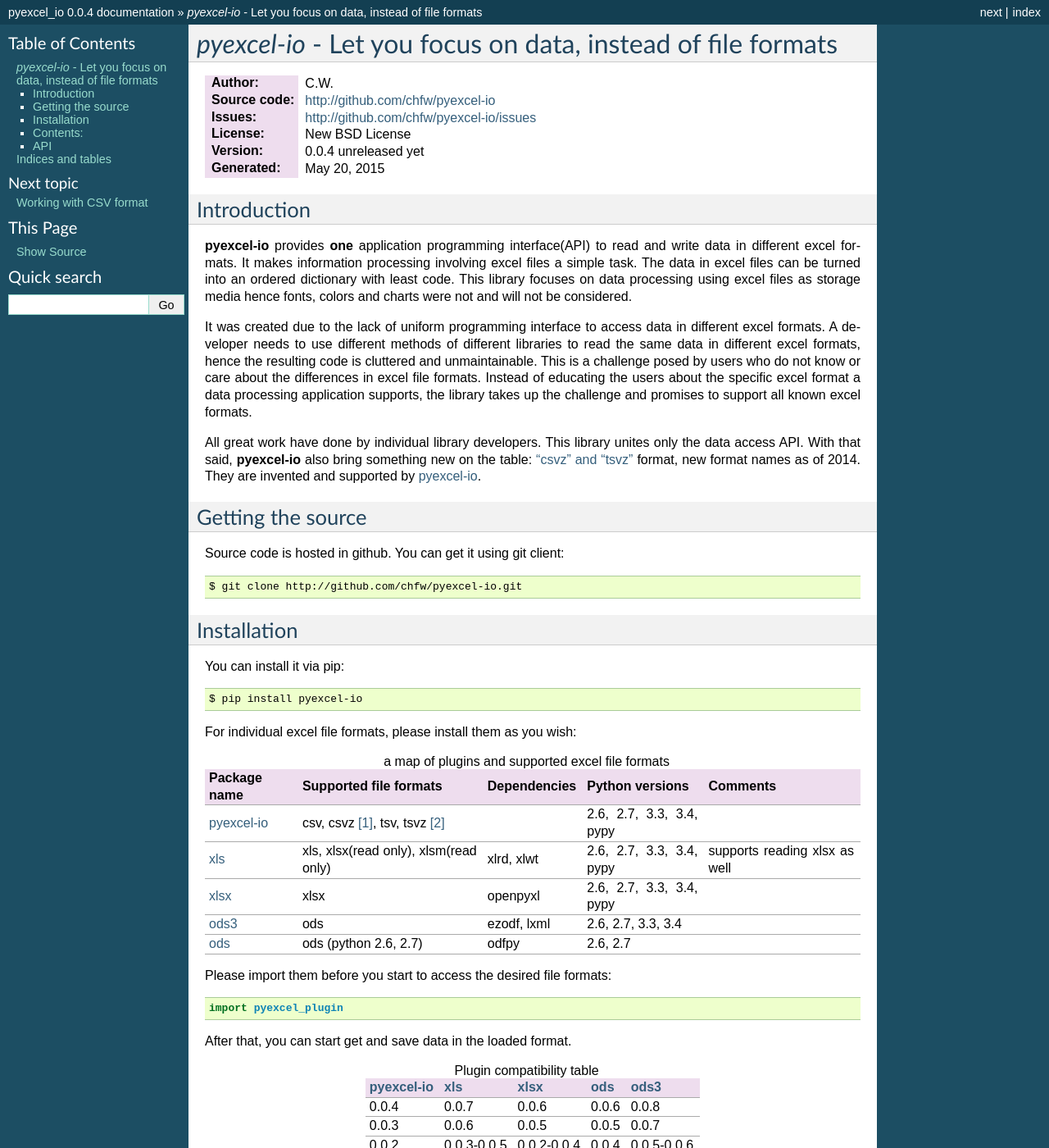
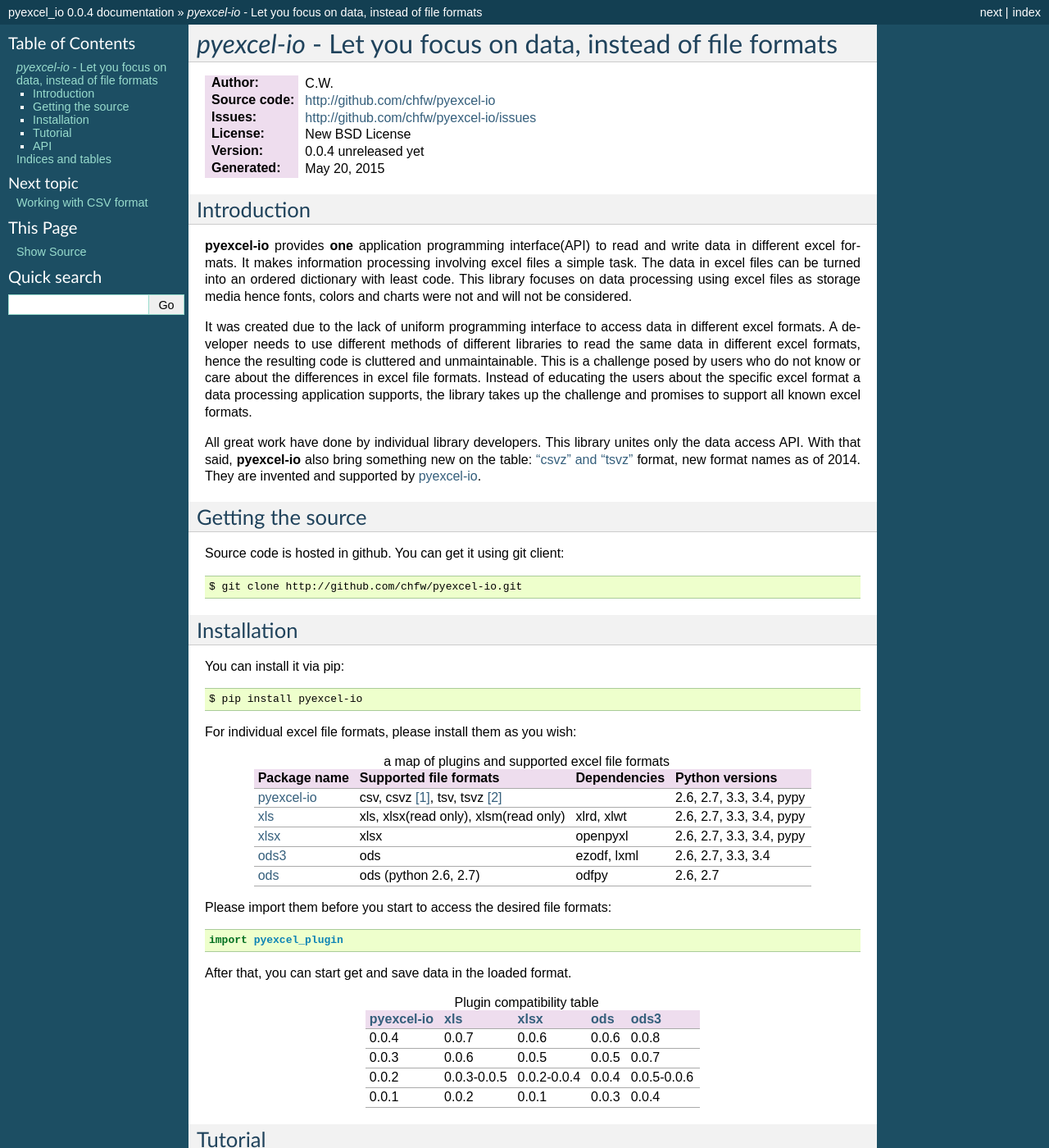
Before and after one commit to pyexcel/pyexcel-io, a Sphinx documentation site: the page built from doc/source/index.rst, in a window 1280 px wide and 1400 px high. Shown: the whole window at 82% size. Built offline with Sphinx 7.4.7, drawn with Linux system fonts in a browser that asks for light colours; some of the changed text lies outside the part shown.

```diff
--- a/doc/source/conf.py
+++ b/doc/source/conf.py
@@ -136,6 +136,8 @@ html_theme = 'default'
 # relative to this directory. They are copied after the builtin static files,
 # so a file named "default.css" will overwrite the builtin "default.css".
 html_static_path = ['_static']
+def setup(app):
+    app.add_stylesheet('theme_overrides.css')
 
 # Add any extra paths that contain custom files (such as robots.txt or
 # .htaccess) here, relative to this directory. These files are copied
--- a/doc/source/django.rst
+++ b/doc/source/django.rst
@@ -46,6 +46,11 @@ used here to demonstate it::
     ...
     ...     def __call__(self, **keywords):
     ...         return keywords
+
+.. note::
+   You can visit
+   `django-excel documentation <http://django-excel.readthedocs.org/en/latest/>`_
+   if you would prefer a real django model to be used in tutorial.
 
 Write data to a django model
 --------------------------------------------------------------------------------
--- a/doc/source/index.rst
+++ b/doc/source/index.rst
@@ -57,15 +57,15 @@ For individual excel file formats, please install them as you wish:
 .. _a-map-of-plugins-and-file-formats:
 .. table:: a map of plugins and supported excel file formats
 
-   ============== ======================================= ============= ======================== =============================
-   Package name   Supported file formats                  Dependencies  Python versions          Comments
-   ============== ======================================= ============= ======================== =============================
+   ============== ======================================= ============= ========================
+   Package name   Supported file formats                  Dependencies  Python versions
+   ============== ======================================= ============= ========================
    `pyexcel-io`_  csv, csvz [#f1]_, tsv, tsvz [#f2]_                    2.6, 2.7, 3.3, 3.4, pypy
-   `xls`_         xls, xlsx(read only), xlsm(read only)   xlrd, xlwt    2.6, 2.7, 3.3, 3.4, pypy supports reading xlsx as well
+   `xls`_         xls, xlsx(read only), xlsm(read only)   xlrd, xlwt    2.6, 2.7, 3.3, 3.4, pypy
    `xlsx`_        xlsx                                    openpyxl      2.6, 2.7, 3.3, 3.4, pypy
    `ods3`_        ods                                     ezodf, lxml   2.6, 2.7, 3.3, 3.4
    `ods`_         ods (python 2.6, 2.7)                   odfpy         2.6, 2.7
-   ============== ======================================= ============= ======================== =============================
+   ============== ======================================= ============= ========================
 
 Please import them before you start to access the desired file formats::
 
@@ -90,7 +90,7 @@ After that, you can start get and save data in the loaded format.
 .. _ods: https://github.com/chfw/pyexcel-ods
 .. _ods3: https://github.com/chfw/pyexcel-ods3
 
-Contents:
+Tutorial
 -------------------------------------------------
 .. toctree::
    :maxdepth: 2
@@ -102,6 +102,7 @@ Contents:
    django
    extensions
 
+
 API
 --------------------------------------------------
 
--- a/pyexcel_io/__init__.py
+++ b/pyexcel_io/__init__.py
@@ -53,7 +53,7 @@ BINARY_STREAM_TYPES = [FILE_FORMAT_CSVZ, FILE_FORMAT_TSVZ,
                        FILE_FORMAT_ODS, FILE_FORMAT_XLS,
                        FILE_FORMAT_XLSX, FILE_FORMAT_XLSM]
 
-# A list of registered readers
+#A list of registered readers
 READERS = {
     FILE_FORMAT_CSV: CSVBook,
     FILE_FORMAT_TSV: partial(CSVBook, dialect="excel-tab"),
```
Also changed, not shown: other parts of doc/source/index.rst (+6 -0 lines).
